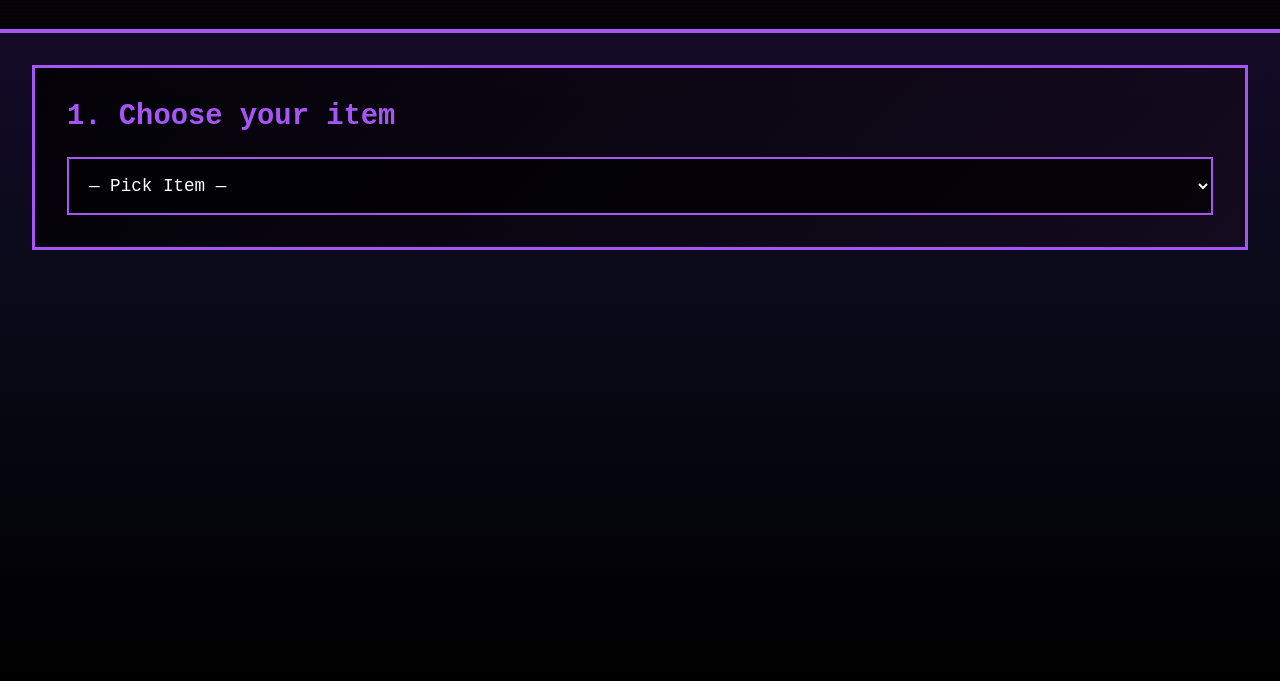
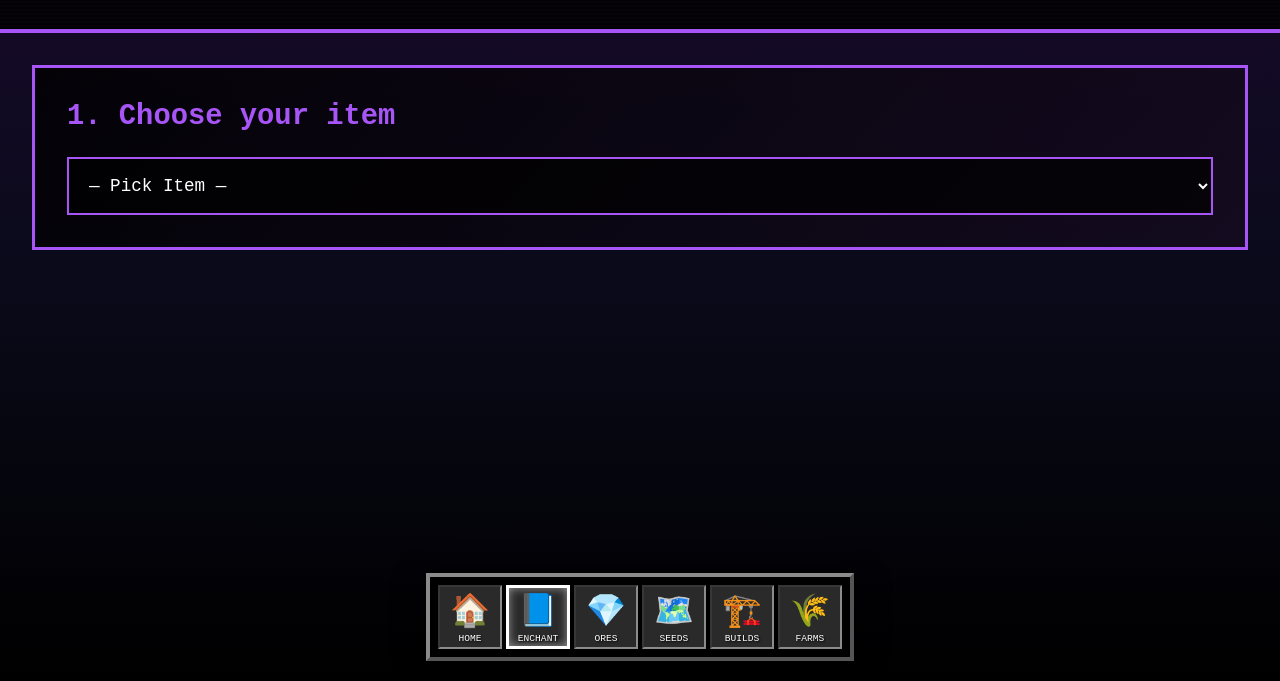
Before and after one commit to UnboundAngel/minecraft-tools, a plain HTML site: page enchantment_calculator.html in a window 1280 px wide. Shown: the part 119-800 px from the top of the page. Drawn offline with nearby package versions, Linux system fonts and the light colour scheme.

Commit message:
Update enchantment_calculator.html

```diff
--- a/enchantment_calculator.html
+++ b/enchantment_calculator.html
@@ -332,6 +332,61 @@
             color: #a855f7;
         }
 
+        .hotbar {
+            position: fixed;
+            bottom: 20px;
+            left: 50%;
+            transform: translateX(-50%);
+            display: flex;
+            gap: 4px;
+            background: rgba(0, 0, 0, 0.9);
+            padding: 8px;
+            border: 4px solid #8b8b8b;
+            border-bottom: 4px solid #555;
+            border-right: 4px solid #555;
+            box-shadow: 0 8px 32px rgba(0, 0, 0, 0.9);
+            z-index: 1000;
+        }
+
+        .hotbar-slot {
+            width: 64px;
+            height: 64px;
+            background: rgba(139, 139, 139, 0.3);
+            border: 2px solid #373737;
+            border-bottom: 2px solid #8b8b8b;
+            border-right: 2px solid #8b8b8b;
+            display: flex;
+            flex-direction: column;
+            justify-content: center;
+            align-items: center;
+            cursor: pointer;
+            transition: all 0.2s ease;
+            text-decoration: none;
+        }
+
+        .hotbar-slot:hover {
+            background: rgba(255, 255, 255, 0.2);
+            border-color: #fff;
+            transform: translateY(-4px);
+        }
+
+        .hotbar-slot.active {
+            border: 3px solid #fff;
+            box-shadow: inset 0 0 10px rgba(255, 255, 255, 0.5);
+        }
+
+        .hotbar-icon {
+            font-size: 2rem;
+            margin-bottom: 2px;
+        }
+
+        .hotbar-label {
+            font-size: 0.6rem;
+            color: #fff;
+            text-shadow: 1px 1px 2px #000;
+            text-align: center;
+        }
+
         @media (max-width: 968px) {
             .enchant-columns {
                 grid-template-columns: 1fr;
@@ -402,6 +457,33 @@
             <h2 class="results-title">Enchanting Plan</h2>
             <div id="resultsContent"></div>
         </div>
+    </div>
+
+    <div class="hotbar">
+        <a href="index.html" class="hotbar-slot" title="Home">
+            <div class="hotbar-icon">🏠</div>
+            <div class="hotbar-label">HOME</div>
+        </a>
+        <a href="enchantment_calculator.html" class="hotbar-slot active" title="Enchantments">
+            <div class="hotbar-icon">📘</div>
+            <div class="hotbar-label">ENCHANT</div>
+        </a>
+        <a href="ore_guide_page.html" class="hotbar-slot" title="Ore Guide">
+            <div class="hotbar-icon">💎</div>
+            <div class="hotbar-label">ORES</div>
+        </a>
+        <a href="world_seeds_page.html" class="hotbar-slot" title="Seeds">
+            <div class="hotbar-icon">🗺️</div>
+            <div class="hotbar-label">SEEDS</div>
+        </a>
+        <a href="build_ideas_gallery.html" class="hotbar-slot" title="Builds">
+            <div class="hotbar-icon">🏗️</div>
+            <div class="hotbar-label">BUILDS</div>
+        </a>
+        <a href="farm_efficiency_page.html" class="hotbar-slot" title="Farms">
+            <div class="hotbar-icon">🌾</div>
+            <div class="hotbar-label">FARMS</div>
+        </a>
     </div>
 
     <script src="https://cdnjs.cloudflare.com/ajax/libs/lodash.js/4.17.21/lodash.min.js"></script>
```
